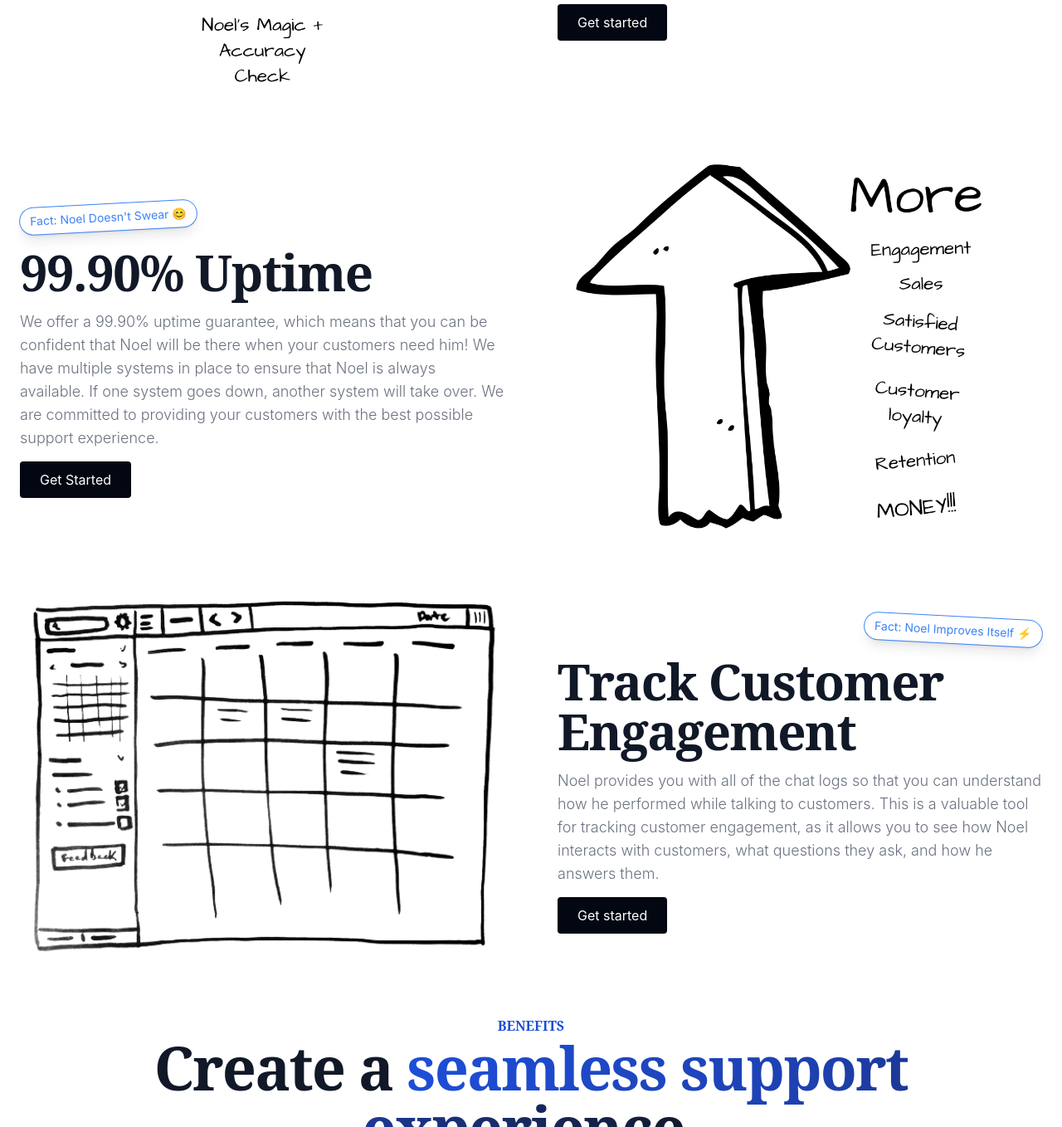
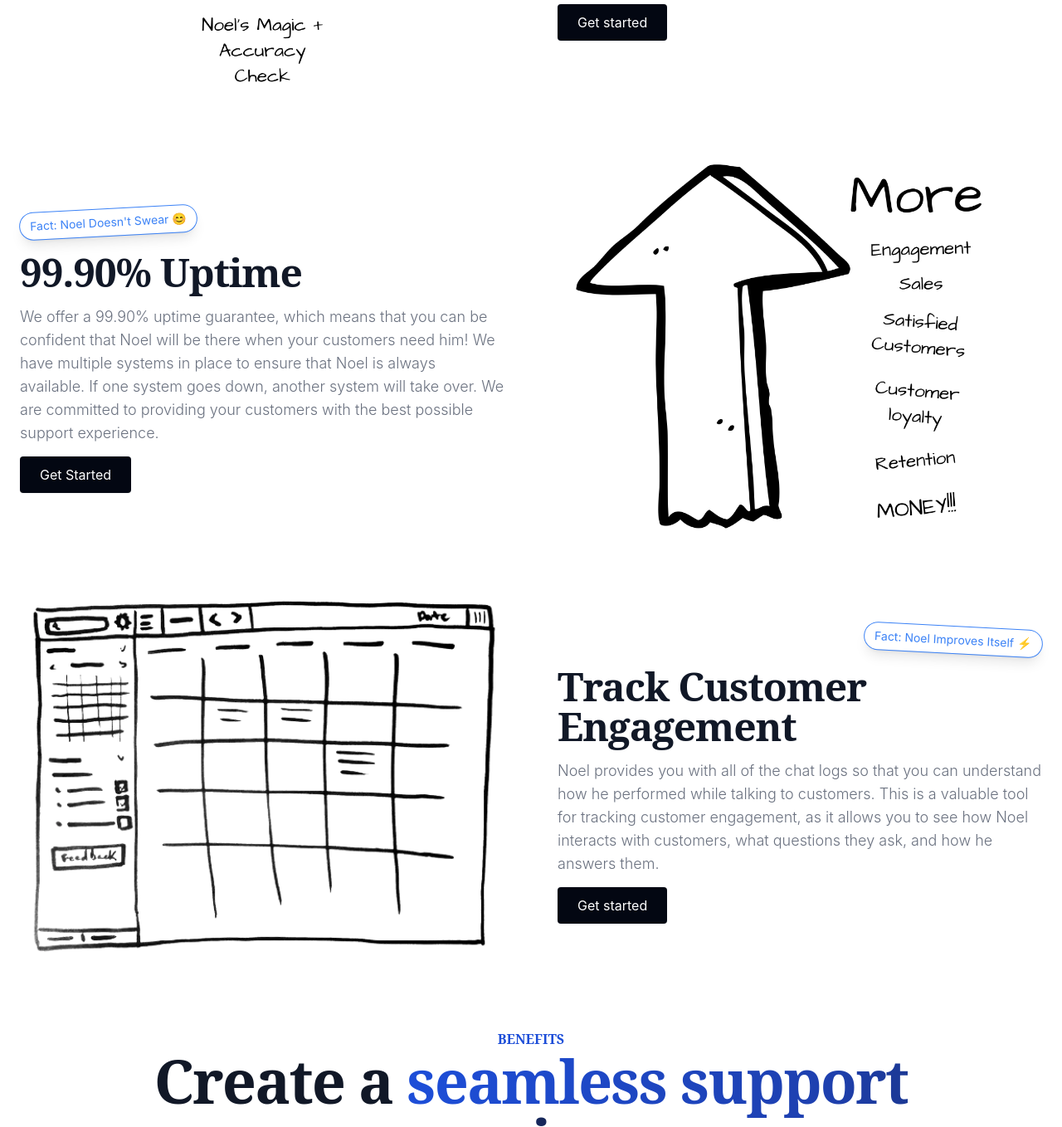
Before and after one commit to iamsid47/get-noel, a React (Create React App) app: page / in a window 1280 px wide. Shown: the part 3707-5065 px from the top of the page at 83% size. Built offline with nearby package versions, Linux system fonts and the light colour scheme.

Commit message:
added some margin

```diff
--- a/src/components/HomePage/More2.jsx
+++ b/src/components/HomePage/More2.jsx
@@ -13,7 +13,7 @@ const More2 = () => {
               </div>
             </div>
             <div>
-              <h2 class="mb-4 text-6xl tracking-tight font-bold text-gray-900 ">
+              <h2 class="mb-4 text-5xl tracking-tight font-bold text-gray-900 ">
                 99.90% Uptime
               </h2>
               <p class="mb-8 lg:mb-6 font-light text-gray-500 md:text-lg ">
--- a/src/components/HomePage/More3.jsx
+++ b/src/components/HomePage/More3.jsx
@@ -3,7 +3,7 @@ import Wireframe from "../assets/wireframe-bg.png";
 
 const More3 = () => {
   return (
-    <section>
+    <section className="lg:mb-12">
       <section class="bg-white">
         <div class="gap-8 items-center pt-4 my-8 mx-auto max-w-screen-xl xl:gap-16 md:grid md:grid-cols-2 lg:px-6 flex flex-col-reverse px-10 md:px-6">
           <img class="w-full" src={Wireframe} alt="dashboard" />
@@ -14,7 +14,7 @@ const More3 = () => {
               </div>
             </div>
             <div>
-              <h2 class="mb-4 text-6xl tracking-tight font-bold text-gray-900 ">
+              <h2 class="mb-4 text-5xl tracking-tight font-bold text-gray-900 ">
                 Track Customer Engagement
               </h2>
               <p class="mb-8 lg:mb-6 font-light text-gray-500 md:text-lg ">
```
